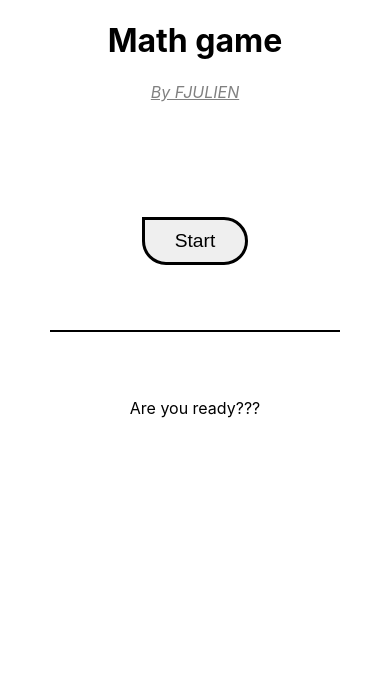
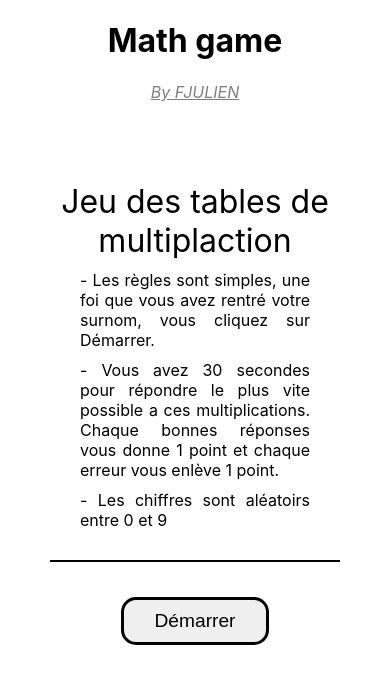
Before and after one commit to fjulien/math-game, a React (Create React App) app: page / in a window 390 px wide. Shown: the top 684 px of the page. Built offline with nearby package versions, Linux system fonts and the light colour scheme.

Commit message:
css design responsive

```diff
--- a/src/App.scss
+++ b/src/App.scss
@@ -22,9 +22,9 @@
   }
   @media only screen and (max-width: 600px) {
     .switch-view {
-      flex-direction: column-reverse;
+      flex-direction: column;
       article {
-        margin: 50px 0px;
+        margin: 20px 0px;
         width: 100%;
       }
     }
--- a/src/components-css/button.scss
+++ b/src/components-css/button.scss
@@ -1,4 +1,4 @@
-$sizeBorder: 25px;
+$sizeBorder: 15px;
 
 button,
 input[type='submit'] {
@@ -9,11 +9,10 @@ input[type='submit'] {
   transition-duration: 0.5s;
   width: max-content;
   margin: 15px auto;
-  border-top-left-radius: 0px;
   &:hover {
-    border-bottom-right-radius: 0px;
     border-top-left-radius: $sizeBorder;
     transition-duration: 0.5s;
     box-shadow: 5px 5px 5px grey;
+    transform: translate(0px, -5px);
   }
 }
--- /dev/null
+++ b/src/components-css/description.scss
@@ -0,0 +1,13 @@
+dl {
+  margin: 10px;
+  dt {
+    font-size: 2em;
+  }
+  dd {
+    margin: 10px 20px;
+    text-align: justify;
+  }
+  dd:before {
+    content: '- ';
+  }
+}
--- a/src/components-css/input.scss
+++ b/src/components-css/input.scss
@@ -10,5 +10,9 @@ input {
     transition-duration: 0.5s;
     outline: none;
     box-shadow: 5px 5px 5px grey;
+    transform: translate(0px, -5px);
   }
 }
+input[type='number'] {
+  font-size: 1.5em;
+}
--- a/src/components/InfoGameStart.jsx
+++ b/src/components/InfoGameStart.jsx
@@ -1,10 +1,22 @@
-import React, { Component } from 'react';
+import React, { Component } from "react";
 
 class InfoGameStart extends Component {
   render() {
     return (
       <div>
-                <p>Are you ready???</p>
+        <dl>
+          <dt>Jeu des tables de multiplaction</dt>
+          <dd>
+            Les règles sont simples, une foi que vous avez rentré votre surnom,
+            vous cliquez sur Démarrer.
+          </dd>
+          <dd>
+            Vous avez 30 secondes pour répondre le plus vite possible a ces
+            multiplications. Chaque bonnes réponses vous donne 1 point et chaque
+            erreur vous enlève 1 point.
+          </dd>
+          <dd>Les chiffres sont aléatoirs entre 0 et 9</dd>
+        </dl>
       </div>
     );
   }
--- a/src/components/ListOfOperations.jsx
+++ b/src/components/ListOfOperations.jsx
@@ -15,9 +15,16 @@ function ListOfOperations() {
   }
   return (
     <ul className="ListOfOperations">
-      <li className={!isEnd ? "hidden" : ""}>End Game !!!</li>
+      <li className={!isEnd ? "hidden" : "show-response"}>
+        Fin de la partie !!!
+      </li>
       {all.map((operation, index) => (
-        <li key={index} className={attributClass(operation, index)}>
+        <li
+          key={index}
+          className={`${attributClass(operation, index)} ${
+            isEnd ? "show-response" : ""
+          }`}
+        >
           {operation.text}
           {operation.success ? operation.response : "?"}
         </li>
--- a/src/components/ListOfOperations.scss
+++ b/src/components/ListOfOperations.scss
@@ -1,4 +1,5 @@
 .ListOfOperations {
+  padding-inline-start: 0px;
   .first-operation {
     font-size: 2em;
     margin: 15px;
@@ -9,4 +10,13 @@
   .success {
     color: green;
   }
+  @media only screen and (max-width: 600px) {
+    li {
+      display: none;
+    }
+    .first-operation,
+    .show-response {
+      display: block;
+    }
+  }
 }
--- a/src/components/RightPanelForm.jsx
+++ b/src/components/RightPanelForm.jsx
@@ -35,7 +35,10 @@ function RightPanelForm() {
   return (
     <form className="RightPanelForm" onSubmit={response}>
       <input
-        type="text"
+        type="number"
+        step="1"
+        min="0"
+        max="81"
         name="response"
         autoFocus
         autoComplete="off"
@@ -44,8 +47,8 @@ function RightPanelForm() {
       />
       <label>
         <input type="submit" value="Validé" />
-        <p>ou appuyer sur ENTRER</p>
       </label>
+      <p>ou appuyer sur ENTRER</p>
       <div>{`Temps: ${useSelector(timeState)}s | Score: ${
         operations.score
       }`}</div>
--- a/src/components/RightPanelForm.scss
+++ b/src/components/RightPanelForm.scss
@@ -1,10 +1,9 @@
 .RightPanelForm {
   display: flex;
   flex-direction: column;
-  label {
-    p {
-      font-style: italic;
-      font-size: 0.8em;
-    }
+  p {
+    font-style: italic;
+    font-size: 0.8em;
+    margin-top: 0px;
   }
 }
--- a/src/components/StartGame.jsx
+++ b/src/components/StartGame.jsx
@@ -13,7 +13,7 @@ function StartGame() {
 
   return (
     <div>
-      <button onClick={() => launchGame()}>Start</button>
+      <button onClick={() => launchGame()}>Démarrer</button>
     </div>
   );
 }
--- a/src/index.scss
+++ b/src/index.scss
@@ -1,6 +1,8 @@
 body {
   @import './components-css/button.scss';
   @import './components-css/input.scss';
+  @import './components-css/description.scss';
+
   margin: 0;
   font-family: -apple-system, BlinkMacSystemFont, 'Segoe UI', 'Roboto', 'Oxygen',
     'Ubuntu', 'Cantarell', 'Fira Sans', 'Droid Sans', 'Helvetica Neue',
```
Lines whose indentation alone changed are shown as unchanged.
